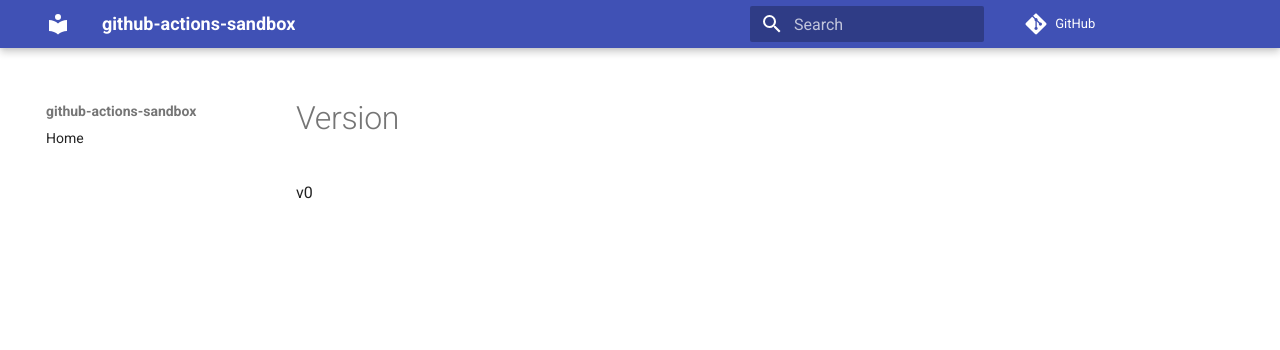
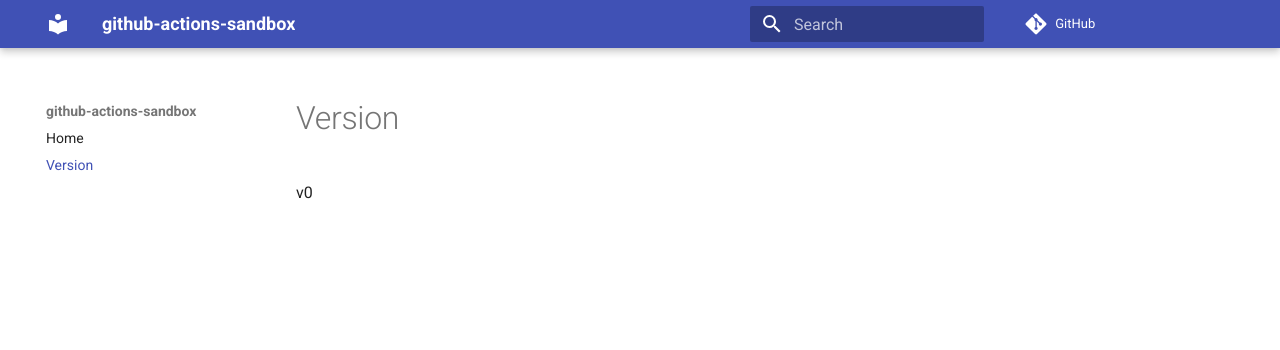
Before and after one commit to jayqi/github-actions-sandbox, an MkDocs documentation site: the page built from docs/docs/version.md, in a window 1280 px wide. Shown: the top 350 px of the page. Built offline with MkDocs 1.6.1 and Material for MkDocs 9.7.7, drawn with Linux system fonts in a browser that asks for light colours; comment, search, counter and statistics services are not loaded; the version menu is left out.

```diff
--- a/docs/mkdocs.yml
+++ b/docs/mkdocs.yml
@@ -7,6 +7,7 @@ theme:
 
 nav:
   - Home: "index.md"
+  - Version: "version.md"
 
 markdown_extensions:
   - pymdownx.highlight:
```
Also changed, not shown: 2 other files.
